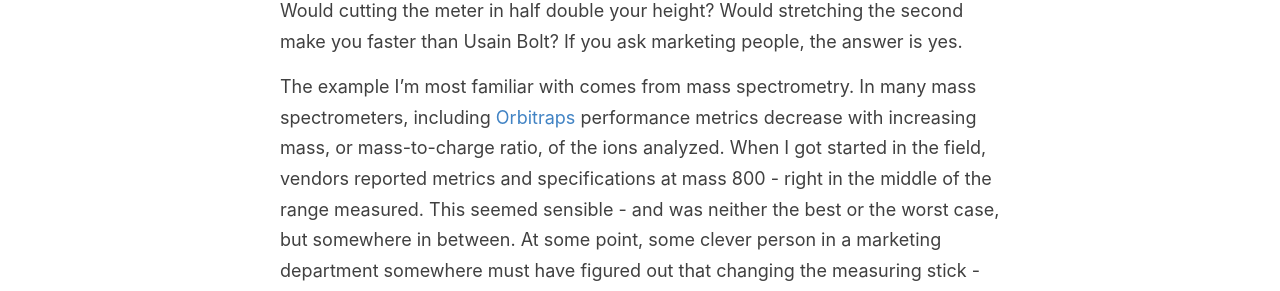
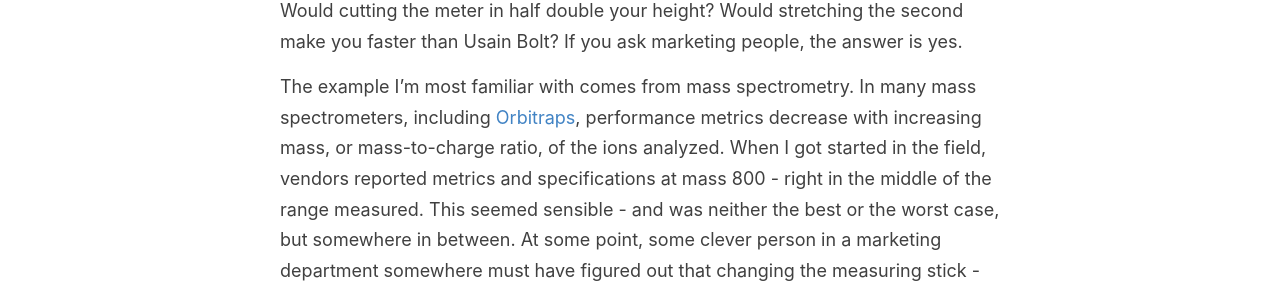
Before and after one commit to amitmerchant1990/reverie, a Jekyll site: the page built from _posts/2021-06-18-Marketing_Ploys.md, in a window 1280 px wide. Shown: the part 346-637 px from the top of the page. Built offline with Jekyll 4.4.1, drawn with Linux system fonts in a browser that asks for light colours; some of the changed text lies outside the part shown.

Commit message:
Update 2021-06-18-Marketing_Ploys.md

```diff
--- a/_posts/2021-06-18-Marketing_Ploys.md
+++ b/_posts/2021-06-18-Marketing_Ploys.md
@@ -7,7 +7,7 @@ excerpt: Would cutting the meter in half double your height? Would stretching th
 
 Would cutting the meter in half double your height? Would stretching the second make you faster than Usain Bolt? If you ask marketing people, the answer is yes.
 
-The example I'm most familiar with comes from mass spectrometry. In many mass spectrometers, including [Orbitraps](https://doi.org/10.1016/j.jasms.2009.01.005) performance metrics decrease with increasing mass, or mass-to-charge ratio, of the ions analyzed. When I got started in the field, vendors reported metrics and specifications at mass 800 - right in the middle of the range measured. This seemed sensible - and was neither the best or the worst case, but somewhere in between. At some point, some clever person in a marketing department somewhere must have figured out that changing the measuring stick - the mass-to-charge at which the metric is given, gives the appearance of improvement, whether or not there was any actual increase in performance. Consequently, the performance metrics started to be reported at 600, then at 400, which incidentally is close to the maximum performance at the bottom end of typical measurements. But why let reality stop such a successful marketing ploy?
+The example I'm most familiar with comes from mass spectrometry. In many mass spectrometers, including [Orbitraps](https://doi.org/10.1016/j.jasms.2009.01.005), performance metrics decrease with increasing mass, or mass-to-charge ratio, of the ions analyzed. When I got started in the field, vendors reported metrics and specifications at mass 800 - right in the middle of the range measured. This seemed sensible - and was neither the best or the worst case, but somewhere in between. At some point, some clever person in a marketing department somewhere must have figured out that changing the measuring stick - the mass-to-charge at which the metric is given, gives the appearance of improvement, whether or not there was any actual increase in performance. Consequently, the performance metrics started to be reported at 600, then at 400, which incidentally is close to the maximum performance at the bottom end of typical measurements. But why let reality stop such a successful marketing ploy?
 
 Consequently, the same performance metrics are now given at mass 200 - outside what is actually being measured. This is like a weather report for the Netherlands mentioning only temperatures in Charleston. It is nice to know if Charlestonians are cosy, but it doesn’t tell me if I should wear [Moon Boots](https://en.wikipedia.org/wiki/Moon_Boot) or sandals tomorrow.
 
```
